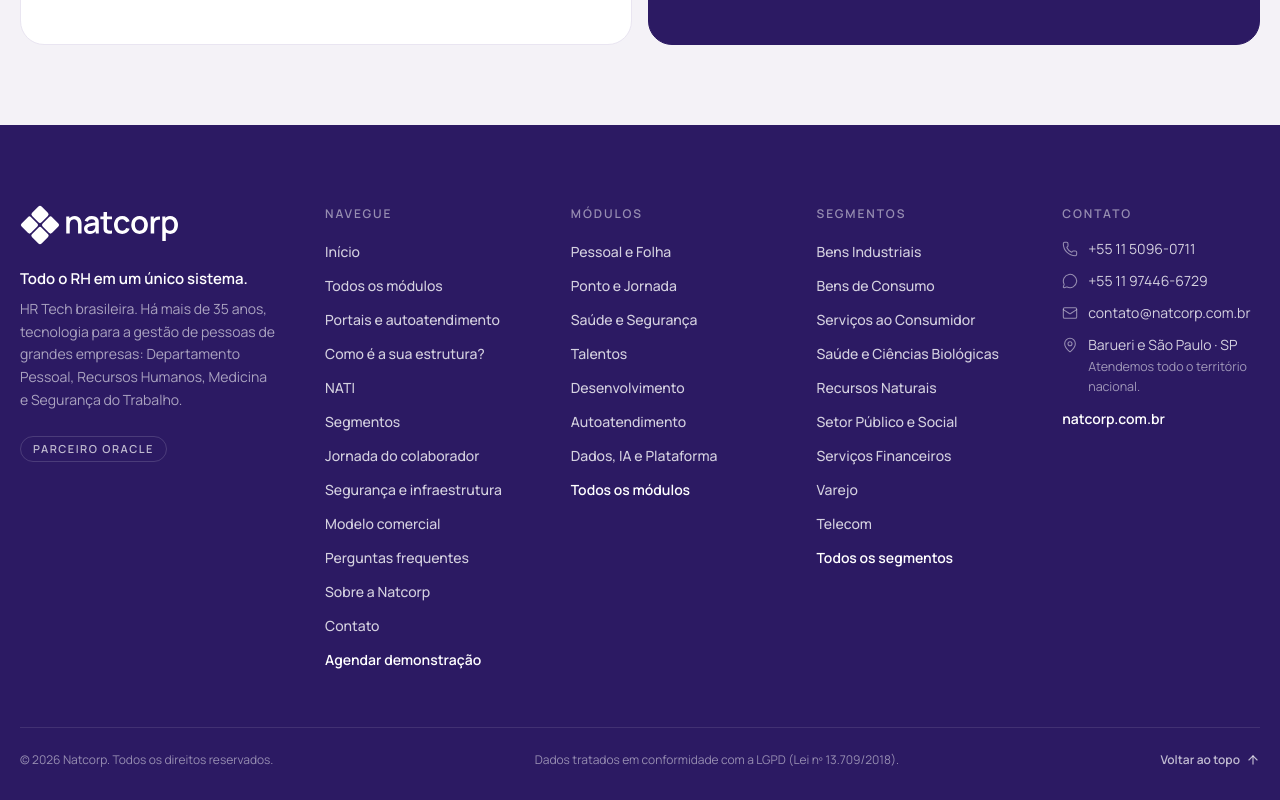
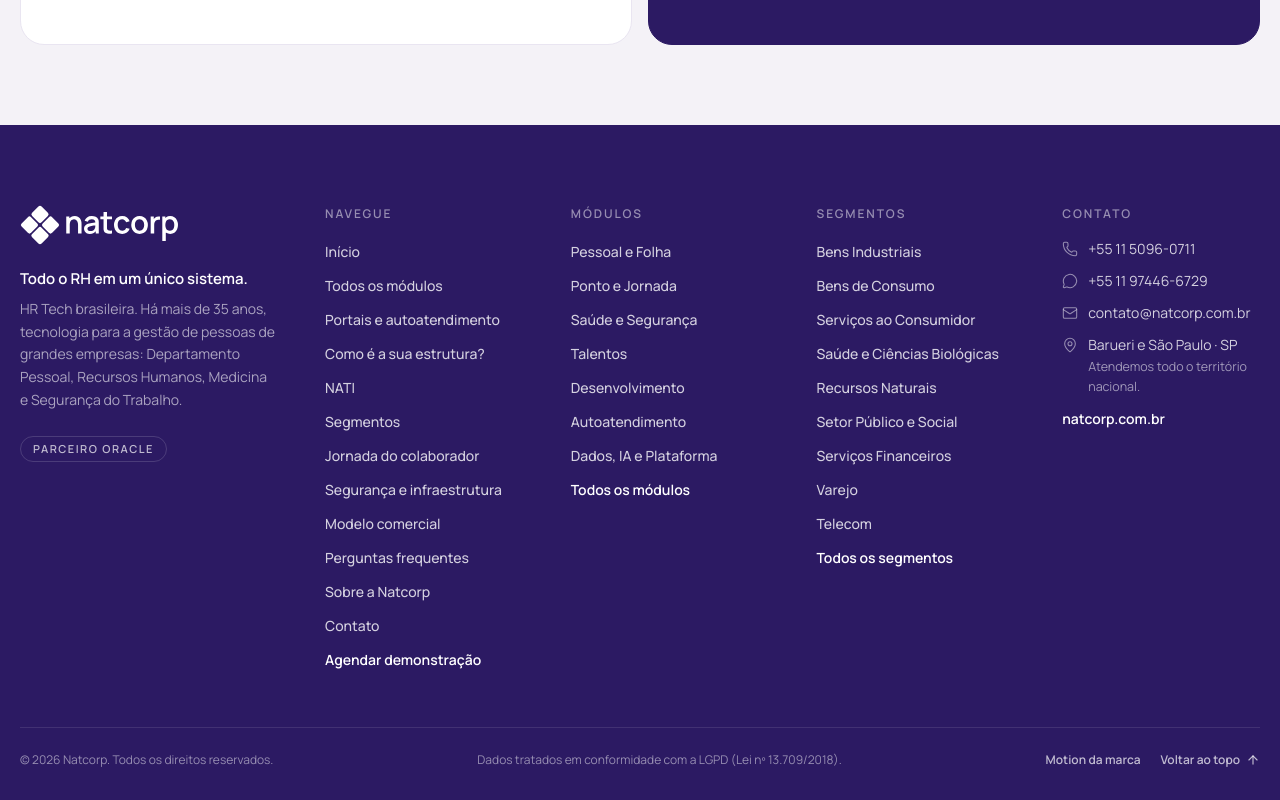
Before and after one commit to igorsala7/natcorp-landing, a React (Vite) app: page /motion in a window 1280 px wide. Shown: the part 3321-4121 px from the top of the page. Built offline with nearby package versions, Linux system fonts and the light colour scheme.

Commit message:
feat: atalho 'Motion da marca' no rodapé para a página interna /motion
Co-Authored-By: Claude Fable 5.1 <noreply@anthropic.com>
Claude-Session: https://claude.ai/code/session_01TiLCRrKfz83ETsQu88ppWy

```diff
--- a/src/components/sections/Footer.tsx
+++ b/src/components/sections/Footer.tsx
@@ -133,10 +133,15 @@ export function Footer() {
         <div className="mt-14 flex flex-col gap-4 border-t border-white/10 pt-6 text-xs text-white/50 md:flex-row md:items-center md:justify-between">
           <p>© {new Date().getFullYear()} Natcorp. Todos os direitos reservados.</p>
           <p>Dados tratados em conformidade com a LGPD (Lei nº 13.709/2018).</p>
-          <Link to="#top" className="inline-flex items-center gap-1.5 font-semibold text-white/70 transition-colors hover:text-white">
-            Voltar ao topo
-            <ArrowUp className="h-3.5 w-3.5" aria-hidden />
-          </Link>
+          <div className="flex flex-wrap items-center gap-x-5 gap-y-2">
+            <Link to={paths.motion} className="font-semibold text-white/70 transition-colors hover:text-white">
+              Motion da marca
+            </Link>
+            <Link to="#top" className="inline-flex items-center gap-1.5 font-semibold text-white/70 transition-colors hover:text-white">
+              Voltar ao topo
+              <ArrowUp className="h-3.5 w-3.5" aria-hidden />
+            </Link>
+          </div>
         </div>
       </div>
     </footer>
--- a/src/content/site.ts
+++ b/src/content/site.ts
@@ -51,6 +51,8 @@ export const paths = {
   structures: '/estruturas',
   faq: '/perguntas-frequentes',
   commercial: '/modelo-comercial',
+  /** Página interna com as peças de motion da marca (fora do menu e do sitemap). */
+  motion: '/motion',
 } as const
 
 export interface NavLink {
--- a/src/pages/MotionPage.tsx
+++ b/src/pages/MotionPage.tsx
@@ -9,6 +9,7 @@ import { CLOUD_MOTION_MS, CloudMotion } from '@/components/brand/motion/CloudMot
 import { Button } from '@/components/ui/button'
 import { useSeo } from '@/hooks/useSeo'
 import { cn } from '@/lib/utils'
+import { paths } from '@/content/site'
 
 interface PieceProps {
   tone?: 'white' | 'gradient'
@@ -68,7 +69,7 @@ const formatSeconds = (ms: number) => `${(ms / 1000).toFixed(1).replace('.', ','
  * Fora do menu e do sitemap.
  */
 export default function MotionPage() {
-  useSeo({ title: 'Motion da marca | Natcorp', description: 'Peças de motion da identidade Natcorp.', path: '/motion', noindex: true })
+  useSeo({ title: 'Motion da marca | Natcorp', description: 'Peças de motion da identidade Natcorp.', path: paths.motion, noindex: true })
   const [takes, setTakes] = useState<Record<string, number>>({})
   const replay = (id: string) => setTakes((t) => ({ ...t, [id]: (t[id] ?? 0) + 1 }))
 
```
